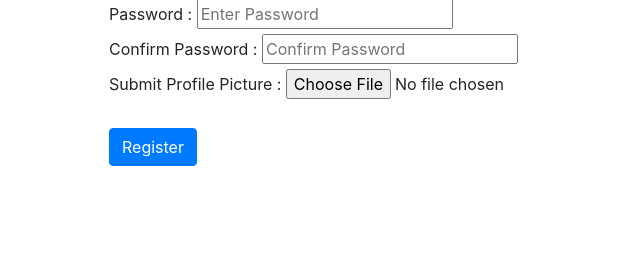
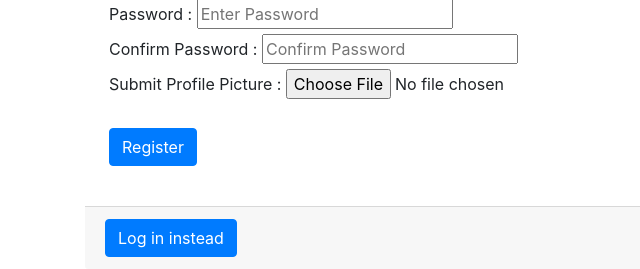
Before and after one commit to kris-07/mysite, a Django app: page /registration/ in a window 1280 px wide. Shown: the part 558-827 px from the top of the page, without its empty margins (0-640 px from the left). Before the commit the page ends 724 px from the top, so only its background shows below. Run offline with Django 3.2, Linux system fonts and the light colour scheme; some libraries are stand-ins or nearby versions.

Commit message:
first commit

```diff
--- a/register/urls.py
+++ b/register/urls.py
@@ -3,6 +3,6 @@ from . import views
 
 urlpatterns=[
     path('registration/',views.register, name='register'),
-    #path('login/',views.login, name='login'),
+    path('validation/',views.validation, name='validation'),
     #path('userinfo/', views.userinfo, name='userinfo')
 ]
--- a/register/views.py
+++ b/register/views.py
@@ -16,9 +16,13 @@ def register(req):
             form=UserForm(req.POST , req.FILES)
             if form.is_valid():
                 form.save()
-                return HttpResponse('<script>alert("Registration Successful....Now you can login.");</script>')
+                return redirect('/validation')
+                #return HttpResponse('<script>alert("Registration Successful....Now you can login.");</script>')
         else:
             form = UserForm()
         return render(req,'register.html',{'form' : form})
     except:
         return render(req,'register.html')
+
+def validation(req):
+    return HttpResponse('<h1>Registration Successfull</h1><div class="card-footer"><a class="btn btn-primary"  href="../">Log in instead<i  aria-hidden="true"></i></a></div>')
--- a/templates/register.html
+++ b/templates/register.html
@@ -17,7 +17,7 @@
             <div class="column is-half is-offset-one-quarter">
                 <div class="content"><h2>Register</h2></div>
                 <div >
-                <form  method="post" class='px-4 py-3'>
+                <form  method="post" class='px-4 py-3' enctype="multipart/form-data">
                     {% csrf_token %}
 
                     {% for field in form %}
@@ -30,6 +30,12 @@
                     <br>
                     <br>
                 </form>
+                <div class="card-footer">
+                    <a class="btn btn-primary"  href="../">
+                        Log in instead
+                        <i  aria-hidden="true"></i>
+                    </a>
+                </div>
                 </div>
             </div>
         </div>
```
Also changed, not shown: db.sqlite3, media/pics/Techstorm_2.19.jpg (added), media/pics/Techstorm_2.19_0RGMccu.jpg (added), media/pics/Techstorm_2.19_3IpUG05.jpg (added), media/pics/Techstorm_2.19_8cu2NMm.jpg (added), media/pics/Techstorm_2.19_iRHk6eK.jpg (added), media/pics/Techstorm_2.19_wVnuBsU.jpg (added).
